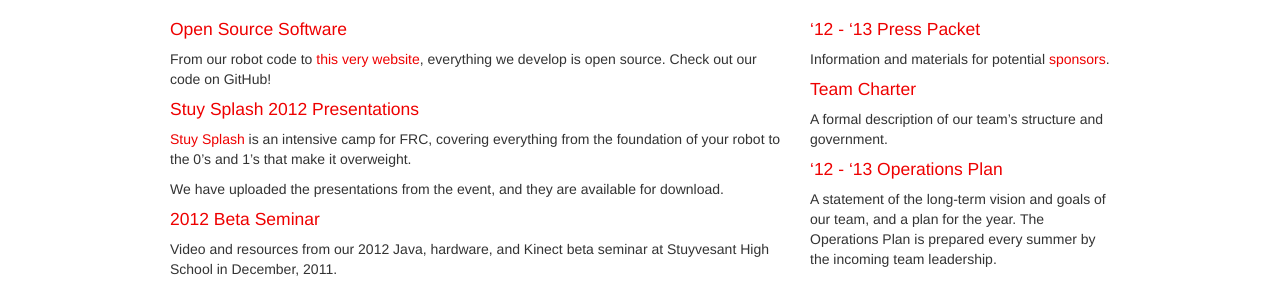
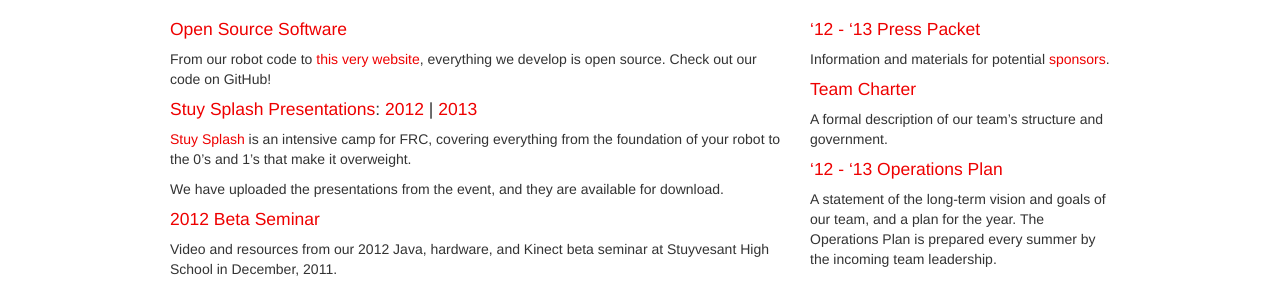
Before and after one commit to StuyPulse/team694.github.io, a Jekyll site: the page built from resources/index.md, in a window 1280 px wide and 1176 px high. Shown: the part 211-498 px from the top of the window. Built offline with Jekyll 4.4.1, drawn with Linux system fonts in a browser that asks for light colours; nearby versions of some CDN libraries.

Commit message:
Add stuy splash 2013 link to documents page. Closes #75

```diff
--- a/resources/index.md
+++ b/resources/index.md
@@ -12,7 +12,7 @@
 #### [Open Source Software](https://github.com/prog694)
 From our robot code to [this very website](/about/website/), everything we develop is open source. Check out our code on GitHub!
 
-#### [Stuy Splash 2012 Presentations](/resources/stuysplash2012/)
+#### [Stuy Splash Presentations](/community/projects/stuysplash/): [2012](/resources/stuysplash2012/) | [2013](/resources/stuysplash2013/)
 [Stuy Splash](/community/projects/stuysplash/) is an intensive camp for FRC, covering everything from the foundation of your robot to the 0's and 1's that make it overweight.
 
 We have uploaded the presentations from the event, and they are available for download.
```
